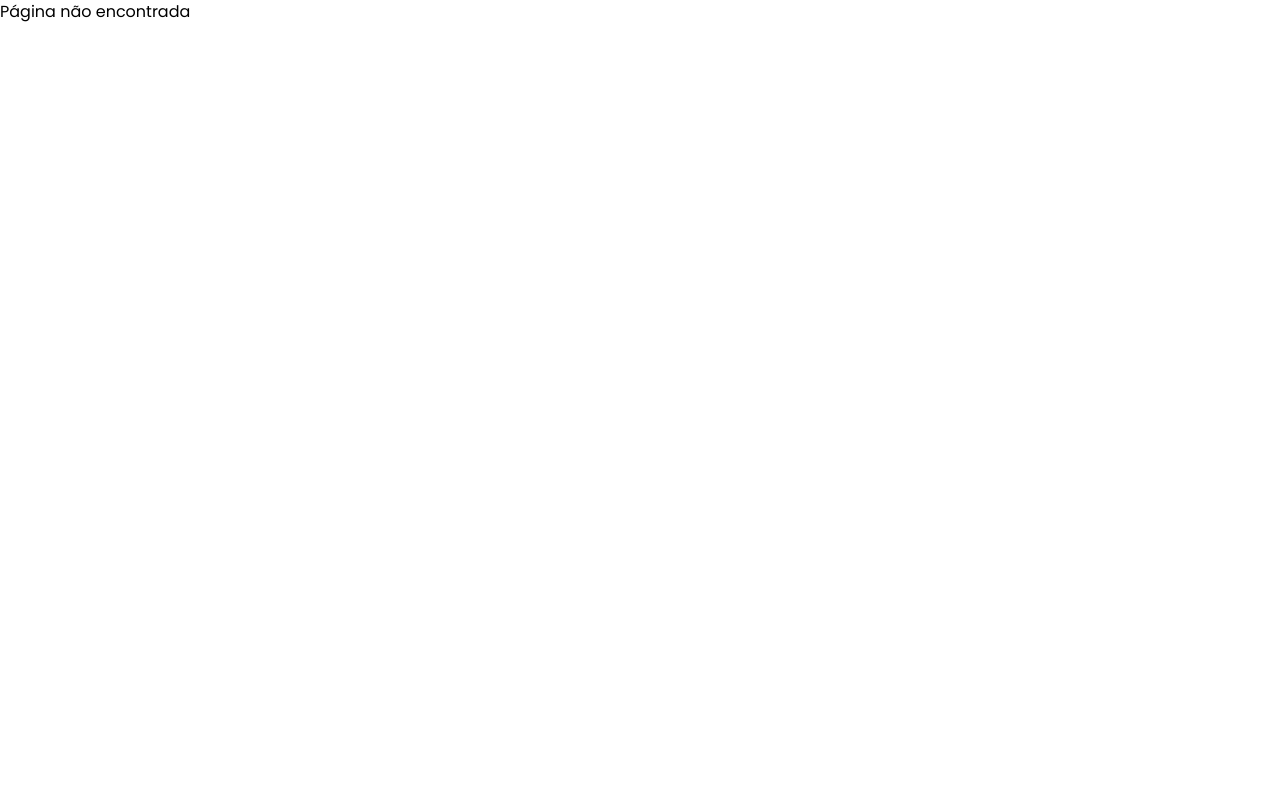
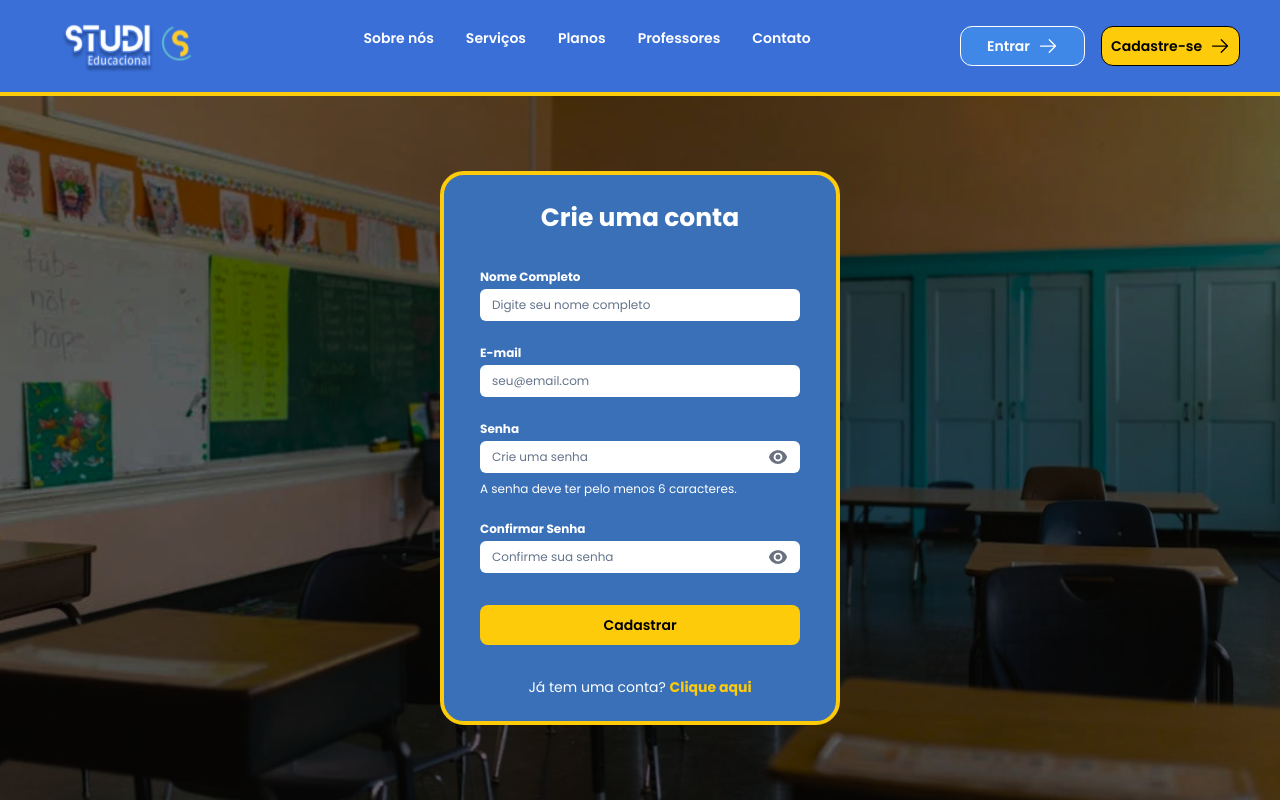
Before and after one commit to Studi-Grupo3/Front-End, a React (Vite) app: page /cadastrar in a window 1280 px wide. Built offline with nearby package versions, Linux system fonts and the light colour scheme; no server answers.

Commit message:
refactor: login and register page UI

```diff
--- a/src/pages/EmailVerificationPage.jsx
+++ b/src/pages/EmailVerificationPage.jsx
@@ -106,10 +106,11 @@ const EmailVerificationPageContent = () => {
       >
         <section className='relative h-full w-full md:h-120 md:w-110 bg-[#3970B7] py-3 md:border-4 md:border-[#FECB0A] md:rounded-3xl text-white flex flex-col items-center'>
 
-          {step !== 'email' && (
           <button
             onClick={() => {
-                if (step === 'new-password') {
+              if (step === 'email') {
+                navigate('/entrar');
+              } else if (step === 'new-password') {
                 setStep('code');
               } else {
                 setStep('email');
@@ -119,7 +120,7 @@ const EmailVerificationPageContent = () => {
           >
             <ArrowLeft size={28} />
           </button>
-          )}
+
 
           {step === 'email' && (
             <EmailStep email={email} setEmail={setEmail} handleSendCode={handleSendCode} />
--- a/src/pages/LoginPage.jsx
+++ b/src/pages/LoginPage.jsx
@@ -2,7 +2,6 @@ import { useState } from 'react';
 import { useNavigate } from 'react-router-dom';
 import NavbarHome from '../components/NavbarHome';
 import Imagem from '../assets/imagem-fundo.svg';
-import { FcGoogle } from "react-icons/fc";
 import { EyeIcon, EyeSlashIcon } from "@heroicons/react/24/solid";
 import { authService } from '../services/authService';
 import { showAlert } from '../components/ShowAlert';
@@ -63,12 +62,12 @@ const LoginPage = () => {
         className="h-[88vh] w-screen bg-no-repeat bg-cover bg-center flex justify-center items-center"
         style={{ backgroundImage: `url(${Imagem})` }}
       >
-        <section className="h-full w-full md:h-120 md:w-110 bg-[#3970B7] py-3 md:border-4 md:border-[#FECB0A] md:rounded-3xl text-white">
+        <section className="w-[90%] max-w-[400px] bg-[#3970B7] py-6 px-4 md:border-4 md:border-[#FECB0A] md:rounded-3xl text-white flex flex-col items-center">
           <form
-            className="flex flex-col justify-evenly items-center h-full w-full md:h-full md:w-full"
+            className="flex flex-col items-center h-full w-full md:h-full md:w-full gap-6"
             onSubmit={handleLogin}
           >
-            <h1 className="text-[25px] font-bold">Entrar</h1>
+            <h1 className="text-[25px] font-bold mb-2">Entrar</h1>
 
             <label className="flex flex-col w-75 md:w-80 gap-1">
               <span className="font-bold text-xs">E-mail</span>
@@ -95,7 +94,7 @@ const LoginPage = () => {
               </div>
               <div className="relative">
                 <input
-                  className="w-full rounded-md bg-white placeholder-[#64748B] placeholder:text-xs h-8 px-3 pr-10 text-black text-xs pl-3"
+                  className="w-full rounded-md bg-white placeholder-[#64748B] placeholder:text-xs h-8 px-3 pr-10 text-black text-xs"
                   type={showPassword ? 'text' : 'password'}
                   placeholder="Digite sua senha"
                   value={credentials.password}
@@ -120,25 +119,12 @@ const LoginPage = () => {
             <LoadingButton
               isLoading={loading}
               type="submit"
-              className="rounded-lg bg-[#FECB0A] text-black font-semibold cursor-pointer w-75 md:w-80 h-10 text-sm"
+              className="rounded-lg bg-[#FECB0A] text-black font-semibold cursor-pointer w-75 md:w-80 h-10 text-sm mt-2"
             >
               Entrar
             </LoadingButton>
 
-            <div className="relative flex items-center my-6">
-              <div className="flex-1 border w-65 md:w-70 border-white"></div>
-              <div className="text-[#64748B] text-center w-8 h-6 bg-white mx-2">
-                OU
-              </div>
-              <div className="flex-1 border border-white"></div>
-            </div>
-
-            <button className="flex items-center justify-center gap-2 rounded-lg bg-white text-black font-normal cursor-pointer w-75 md:w-80 h-10 text-sm">
-              <FcGoogle className="text-2xl" />
-              Continuar com Google
-            </button>
-
-            <span className="text-xs font-bold">
+            <span className="text-sm font-bold mt-2">
               Não possui uma conta?{' '}
               <a className="text-[#FECB0A] hover:underline" href="/cadastrar">
                 Cadastre-se
--- a/src/pages/RegisterPage.jsx
+++ b/src/pages/RegisterPage.jsx
@@ -66,12 +66,12 @@ const RegisterPage = () => {
         className="h-[88vh] w-screen bg-no-repeat bg-cover bg-center flex justify-center items-center"
         style={{ backgroundImage: `url(${Imagem})` }}
       >
-        <section className="h-full w-full md:h-145 md:w-120 bg-[#3970B7] py-4 md:border-4 md:border-[#FECB0A] md:rounded-3xl text-white">
+        <section className="w-[90%] max-w-[400px] bg-[#3970B7] py-6 px-4 md:border-4 md:border-[#FECB0A] md:rounded-3xl text-white flex flex-col items-center">
           <form
-            className="flex flex-col justify-evenly items-center h-full w-full md:h-full md:w-full"
+            className="flex flex-col items-center h-full w-full md:h-full md:w-full gap-6"
             onSubmit={handleRegister}
           >
-            <h1 className="text-[25px] font-bold">Crie uma conta</h1>
+            <h1 className="text-[25px] font-bold mb-2">Crie uma conta</h1>
 
             <label className="flex flex-col w-75 md:w-80 gap-1">
               <span className="font-bold text-xs">Nome Completo</span>
@@ -123,6 +123,7 @@ const RegisterPage = () => {
                   )}
                 </button>
               </div>
+              <small className="text-xs text-white mt-1">A senha deve ter pelo menos 6 caracteres.</small>
             </label>
 
             <label className="flex flex-col w-75 md:w-80 gap-1">
@@ -154,10 +155,23 @@ const RegisterPage = () => {
             <LoadingButton
               isLoading={loading}
               type="submit"
-              className="rounded-lg bg-[#FECB0A] text-black font-semibold cursor-pointer w-75 md:w-80 h-10 text-sm"
+              className="rounded-lg bg-[#FECB0A] text-black font-semibold cursor-pointer w-75 md:w-80 h-10 text-sm mt-2"
             >
               Cadastrar
             </LoadingButton>
+
+            {/* Botão de login */}
+            <p className="text-sm mt-2">
+              Já tem uma conta?{' '}
+              <button
+                type="button"
+                onClick={() => navigate('/entrar')}
+                className="font-bold text-[#FECB0A] hover:underline cursor-pointer"
+              >
+                Clique aqui
+              </button>
+            </p>
+
           </form>
         </section>
       </main>
--- a/src/routes/AppRouter.jsx
+++ b/src/routes/AppRouter.jsx
@@ -8,7 +8,7 @@ import { Financas } from "../pages/dashboard-admin/Financas";
 import { Pagamentos } from "../pages/dashboard-admin/Pagamentos";
 import { Configuracoes } from "../pages/dashboard-admin/Configuracoes";
 import { Relatorios } from "../pages/dashboard-admin/Relatorios";
-
+import  HomePage  from "../pages/HomePage";
 import { AppointmentManager } from "../pages/AppointmentManager";
 import { CheckoutPage } from "../pages/CheckoutPage";
 import EmailVerificationPage from "../pages/EmailVerificationPage";
@@ -23,7 +23,8 @@ export const AppRouter = () => {
 
         {/* ROTAS PÚBLICAS */}
         <Route path="/entrar" element={<LoginPage />} />
-        <Route path="/cadastro" element={<RegisterPage />} />
+        <Route path="/" element={<HomePage />} />
+        <Route path="/cadastrar" element={<RegisterPage />} />
         <Route path="/redefinir-senha" element={<EmailVerificationPage />} />
 
         {/* ROTAS PROTEGIDAS */}
```
Also changed, not shown: 1 other file (tests, documents, lock files or other folders). Lines whose indentation alone changed are shown as unchanged.
